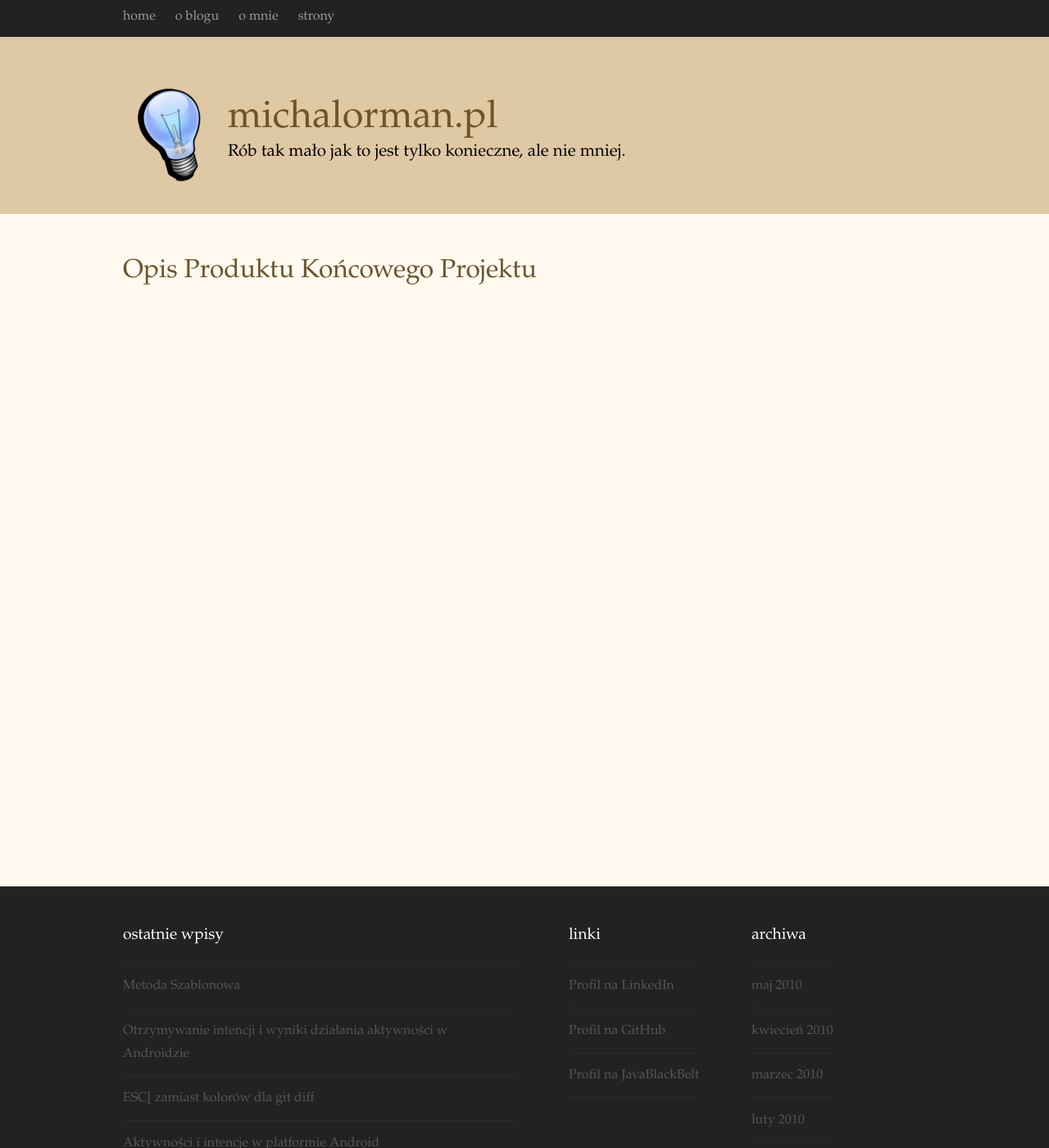
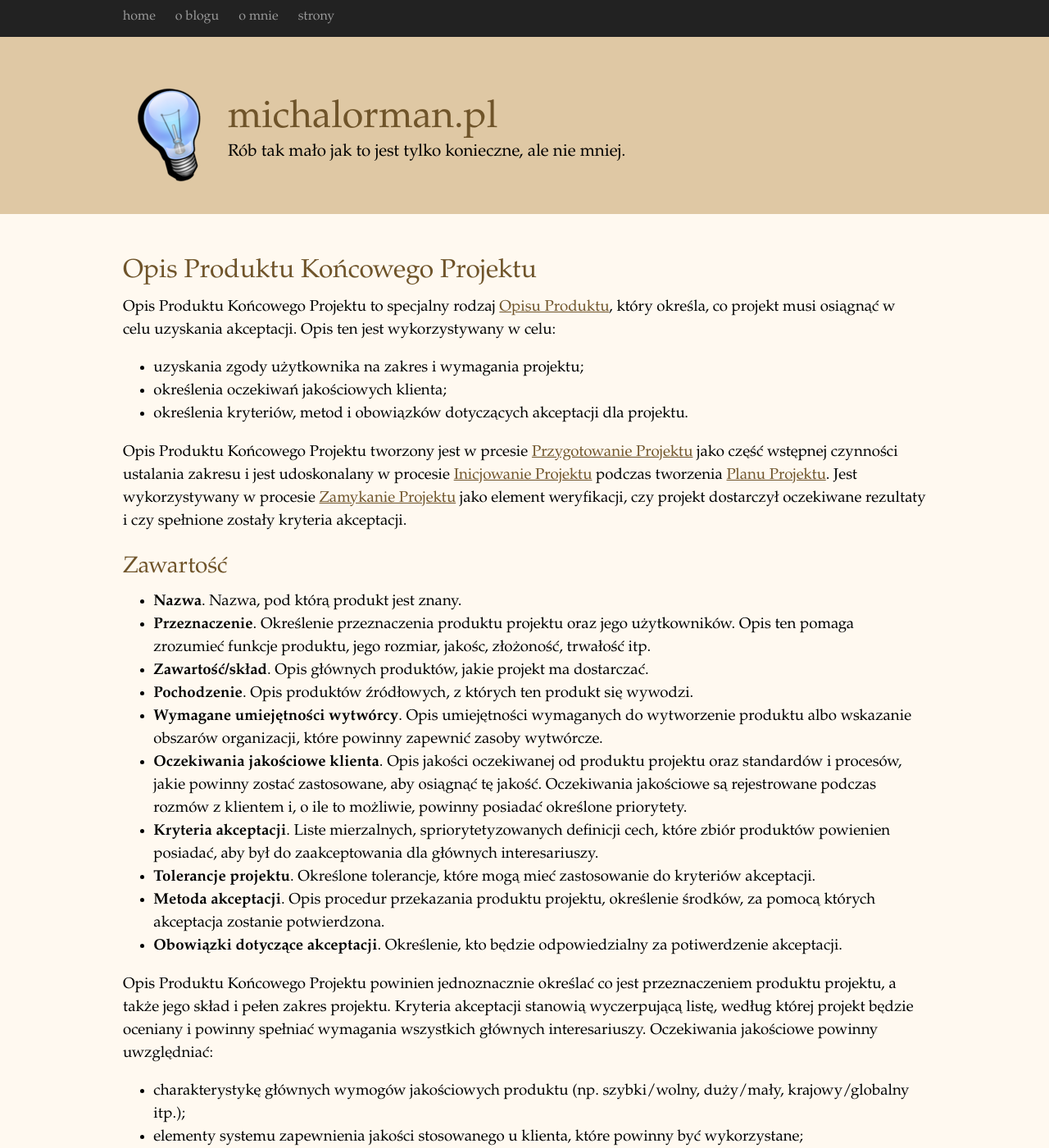
Before and after one commit to michalorman/michalorman-blog-old, a Jekyll site: the page built from prince2/opisy-produktow-zarzadczych/opis-produktu-koncowego-projektu/index.markdown, in a window 1280 px wide and 1400 px high. Shown: the whole window at 82% size. Built offline with Jekyll 4.4.1, drawn with Linux system fonts in a browser that asks for light colours; Markdown is read by kramdown in place of the engine named in the settings; comment, search, counter and statistics services are not loaded; some of the changed text lies outside the part shown.

Commit message:
Added project product description.

```diff
--- a/prince2/opisy-produktow-zarzadczych/opis-produktu-koncowego-projektu/index.markdown
+++ b/prince2/opisy-produktow-zarzadczych/opis-produktu-koncowego-projektu/index.markdown
@@ -1,8 +1,54 @@
 ---
 layout: page
 title:  Opis Produktu Końcowego Projektu
-description:
+description: Zarys produktu zarządczego metodyki PRINCE2 jakim jest Opis Produktu Końcowego Projektu.
 keywords:  Opis Produktu Końcowego Projektu
 navbar_pos: 1
 ---
 #  Opis Produktu Końcowego Projektu
+
+Opis Produktu Końcowego Projektu to specjalny rodzaj [Opisu Produktu](/prince2/opisy-produktow-zarzadczych/opis-produktu),
+który określa, co projekt musi osiągnąć w celu uzyskania akceptacji. Opis ten jest wykorzystywany w celu:
+
+  * uzyskania zgody użytkownika na zakres i wymagania projektu;
+  * określenia oczekiwań jakościowych klienta;
+  * określenia kryteriów, metod i obowiązków dotyczących akceptacji dla projektu.
+
+Opis Produktu Końcowego Projektu tworzony jest w prcesie [Przygotowanie Projektu](/prince2/przygotowanie-projektu)
+jako część wstępnej czynności ustalania zakresu i jest udoskonalany w procesie [Inicjowanie Projektu](/prince2/inicjowanie-projektu)
+podczas tworzenia [Planu Projektu](/prince2/opisy-produktow-zarzadczych/plan). Jest wykorzystywany w procesie
+[Zamykanie Projektu](/prince2/zamykanie-projektu) jako element weryfikacji, czy projekt dostarczył oczekiwane rezultaty i czy spełnione
+zostały kryteria akceptacji.
+
+## Zawartość
+
+  * **Nazwa**. Nazwa, pod którą produkt jest znany.
+  * **Przeznaczenie**. Określenie przeznaczenia produktu projektu oraz jego użytkowników. Opis ten pomaga zrozumieć funkcje produktu,
+jego rozmiar, jakośc, złożoność, trwałość itp.
+  * **Zawartość/skład**. Opis głównych produktów, jakie projekt ma dostarczać.
+  * **Pochodzenie**. Opis produktów źródłowych, z których ten produkt się wywodzi.
+  * **Wymagane umiejętności wytwórcy**. Opis umiejętności wymaganych do wytworzenie produktu albo wskazanie obszarów organizacji,
+które powinny zapewnić zasoby wytwórcze.
+  * **Oczekiwania jakościowe klienta**. Opis jakości oczekiwanej od produktu projektu oraz standardów i procesów, jakie powinny
+zostać zastosowane, aby osiągnąć tę jakość. Oczekiwania jakościowe są rejestrowane podczas rozmów z klientem i, o ile to możliwie,
+powinny posiadać określone priorytety.
+  * **Kryteria akceptacji**. Liste mierzalnych, spriorytetyzowanych definicji cech, które zbiór produktów powienien posiadać,
+aby był do zaakceptowania dla głównych interesariuszy.
+  * **Tolerancje projektu**. Określone tolerancje, które mogą mieć zastosowanie do kryteriów akceptacji.
+  * **Metoda akceptacji**. Opis procedur przekazania produktu projektu, określenie środków, za pomocą których akceptacja zostanie
+potwierdzona.
+  * **Obowiązki dotyczące akceptacji**. Określenie, kto będzie odpowiedzialny za potiwerdzenie akceptacji.
+
+Opis Produktu Końcowego Projektu powinien jednoznacznie określać co jest przeznaczeniem produktu projektu, a także jego skład
+i pełen zakres projektu. Kryteria akceptacji stanowią wyczerpującą listę, według której projekt będzie oceniany i powinny
+spełniać wymagania wszystkich głównych interesariuszy. Oczekiwania jakościowe powinny uwzględniać:
+
+  * charakterystykę głównych wymogów jakościowych produktu (np. szybki/wolny, duży/mały, krajowy/globalny itp.);
+  * elementy systemu zapewnienia jakości stosowanego u klienta, które powinny być wykorzystane;
+  * wszelkie inne standardy, które powinny być wykorzystane;
+  * poziom zadowolenia klientów/pracowników.
+
+## Format i sposób przedstawienia
+
+  * dokument, slajdy prezentacji lub mapa myśli;
+  * wpis do narzędzia używanego do zarządzania projektem.
```
